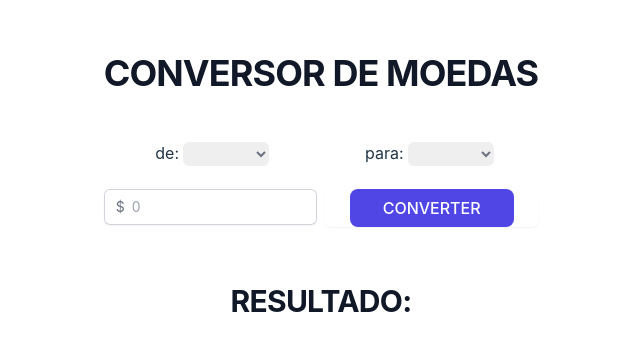
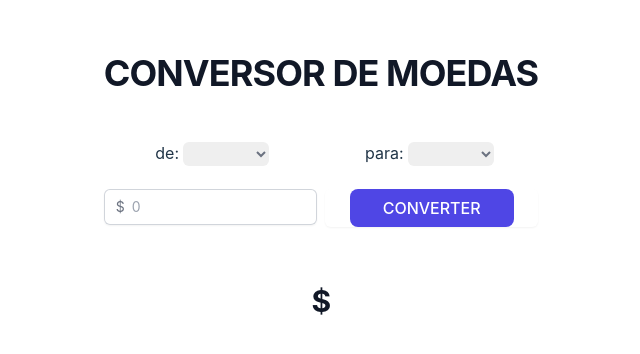
Before and after one commit to wilsonreisccp/vscode-vue, a Vue app: page / in a window 1280 px wide. Shown: the part 218-572 px from the top of the page, without its empty margins (319-959 px from the left). Built offline with nearby package versions, Linux system fonts and the light colour scheme.

Commit message:
feat: layout do resultado

```diff
--- a/src/components/ConversorDeMoeda.vue
+++ b/src/components/ConversorDeMoeda.vue
@@ -83,7 +83,7 @@
   <p
     class="mt-2 text-3xl font-bold tracking-tight text-gray-900 sm:text-3xl py-12"
   >
-    RESULTADO: {{ para_selected }} {{ result }}
+    {{ para_selected + " $ " }} {{ result }}
   </p>
 </template>
 
```
